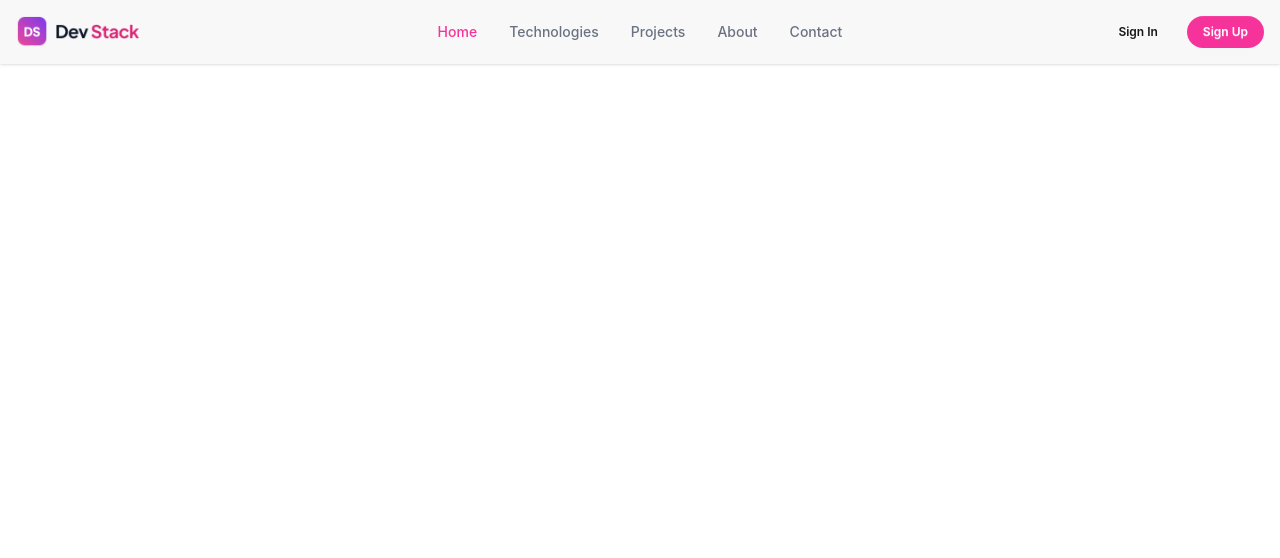
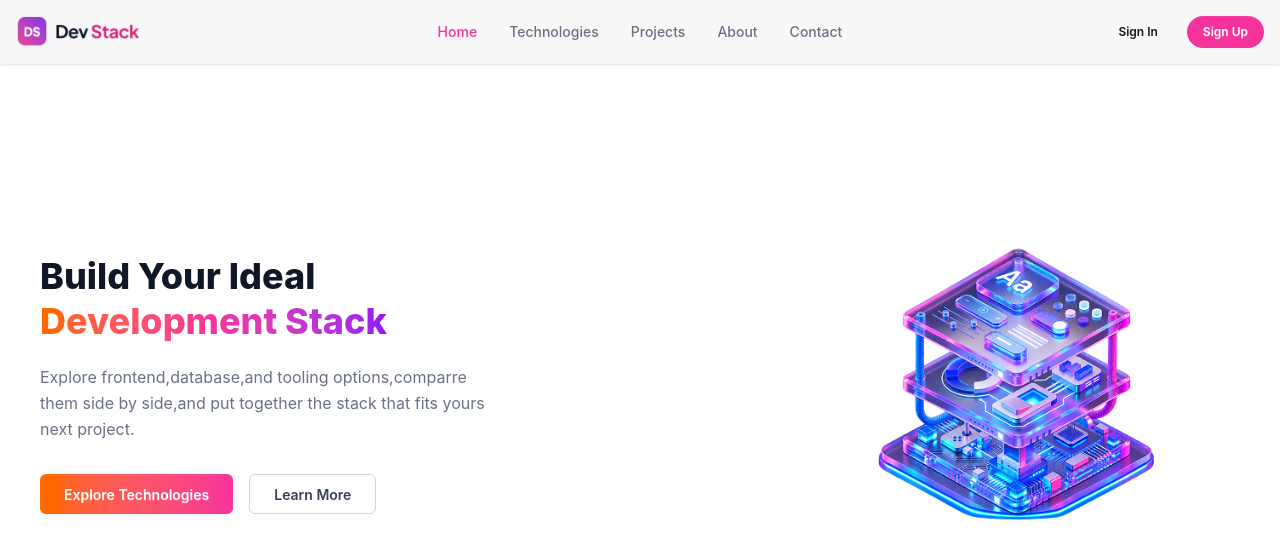
Before and after one commit to jferdous222318/Assignment05, a React (Vite) app: page / in a window 1280 px wide. Shown: the top 558 px of the page. Built offline with nearby package versions, Linux system fonts and the light colour scheme.

Commit message:
Add new assignment

```diff
--- a/src/App.tsx
+++ b/src/App.tsx
@@ -1,12 +1,14 @@
 
 import './App.css'
 import Nav from './Components/Nav'
+import Banner from './Components/Banner'
 
 function App(){
   return (
     <>
 
       <Nav />
+      <Banner/>
 
     </>
   )
--- a/src/Components/Banner.tsx
+++ b/src/Components/Banner.tsx
@@ -0,0 +1,33 @@
+import banner from "../assets/banner-stack.png"
+const Banner = () => {
+    return (
+        <div className="flex flex-col md:flex-row items-center justify-between max-w-7xl mx-auto md:py-24 md:px-10 px-6
+         py-5 gap-12">
+            <div>
+                <h1 className="text-3xl md:text-4xl font-extrabold leading-tight text-gray-900">
+                    Build Your Ideal
+                    <br/>
+                    <span className="bg-gradient-to-r from-orange-500 via-pink-500 to-purple-600 bg-clip-text text-transparent"> Development Stack</span>
+
+                </h1>
+                <p className=" mt-5 max-w-md text-gray-500 leading-relaxed text-sm md:text-base">
+                    Explore frontend,database,and tooling options,comparre them side by side,and put together the stack that fits yours next project.
+                </p>
+                <div className="mt-8 flex flex-wrap gap-4 items-center">
+                    <button className=" btn btn-sm md:btn-md rounded-md border-none px-6 text-white bg-gradient-to-r from-orange-500 to-pink-500 hover:opacity-90">
+                        Explore Technologies
+                    </button>
+                    <button className="btn btn-sm md:btn-md  border border-gray-300 text-gray-700 px-6  btn-outline rounded-md hover:bg-gray-100">
+                        Learn More
+                    </button>
+                </div>
+
+            </div>
+            <div>
+                <img src={banner} alt="Banner" className="w-full max-w-md" />
+            </div>
+        </div>
+    );
+};
+
+export default Banner;
```
